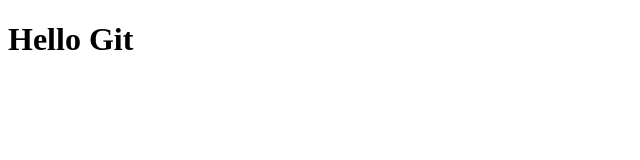
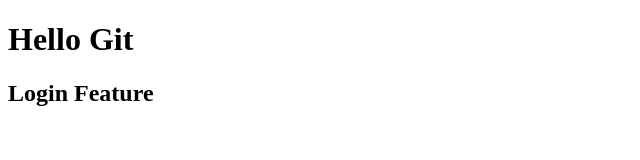
Before and after one commit to Inferno-0/DevOpsLab, a plain HTML site: page index.html in a window 1280 px wide. Shown: the whole page, without its empty margins (0-640 px from the left). Drawn offline with Linux system fonts and the light colour scheme.

Commit message:
Added Login Section

```diff
--- a/index.html
+++ b/index.html
@@ -5,5 +5,6 @@
   </head>
   <body>
    <h1>Hello Git</h1>
+   <h2>Login Feature</h2>
   </body>
 </html>
```
